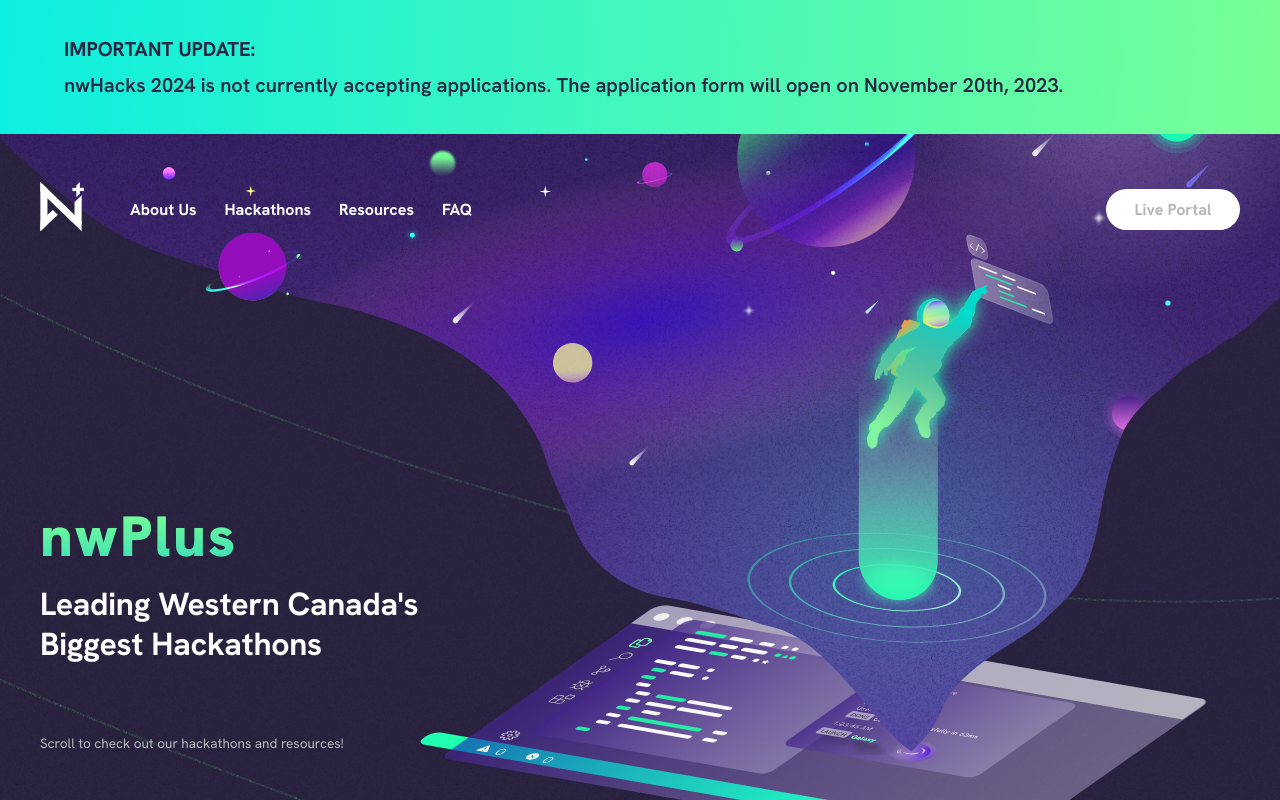
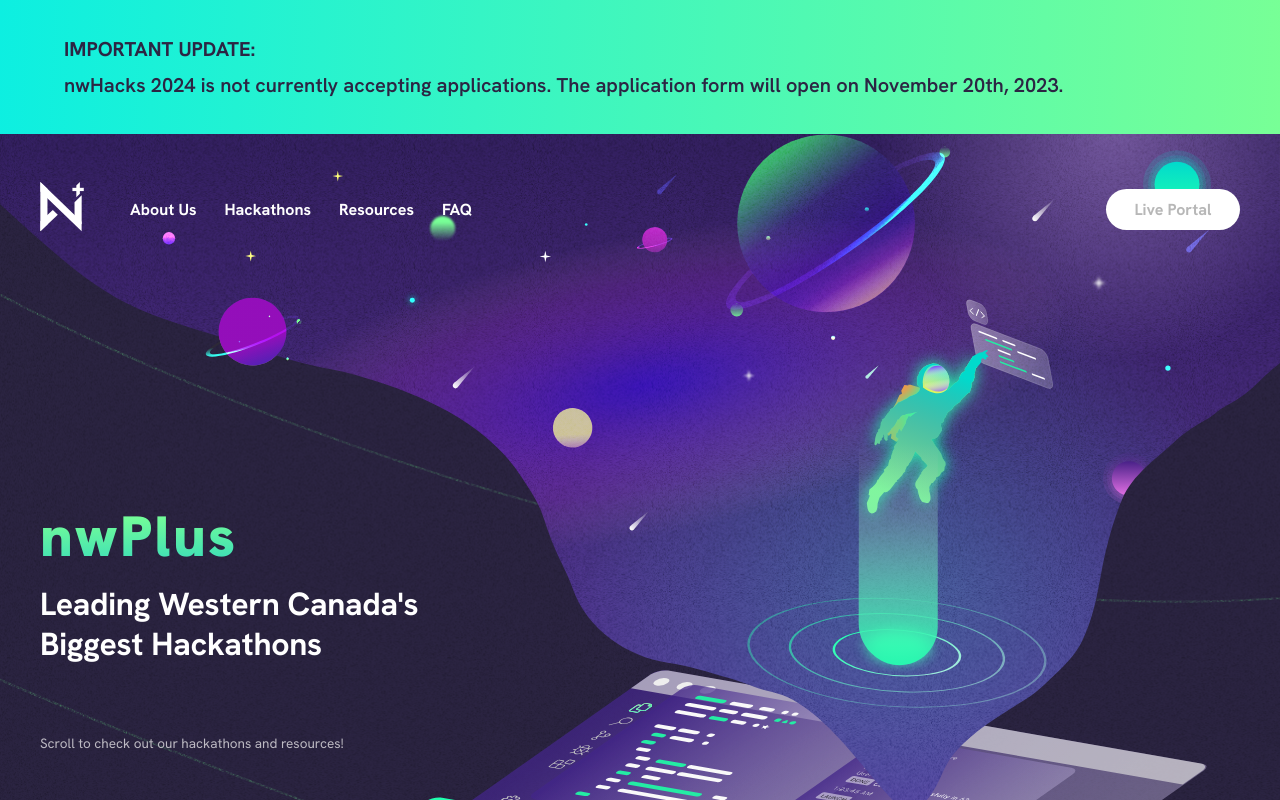
Before and after one commit to nwplus/www, a Next.js app: page / in a window 1280 px wide. Shown: the top 800 px of the page. Built offline with nearby package versions, Linux system fonts and the light colour scheme; no server answers; the database is empty.

Commit message:
Push hero down

```diff
--- a/components/Hero.js
+++ b/components/Hero.js
@@ -13,7 +13,7 @@ const HeroContainer = styled.div`
   padding-bottom: 69%;
   background: url(/assets/hero_illustration.svg);
   background-repeat: no-repeat;
-  background-position: top;
+  background-position: center;
   background-size: contain;
   padding-top: 134px;
 `;
```
